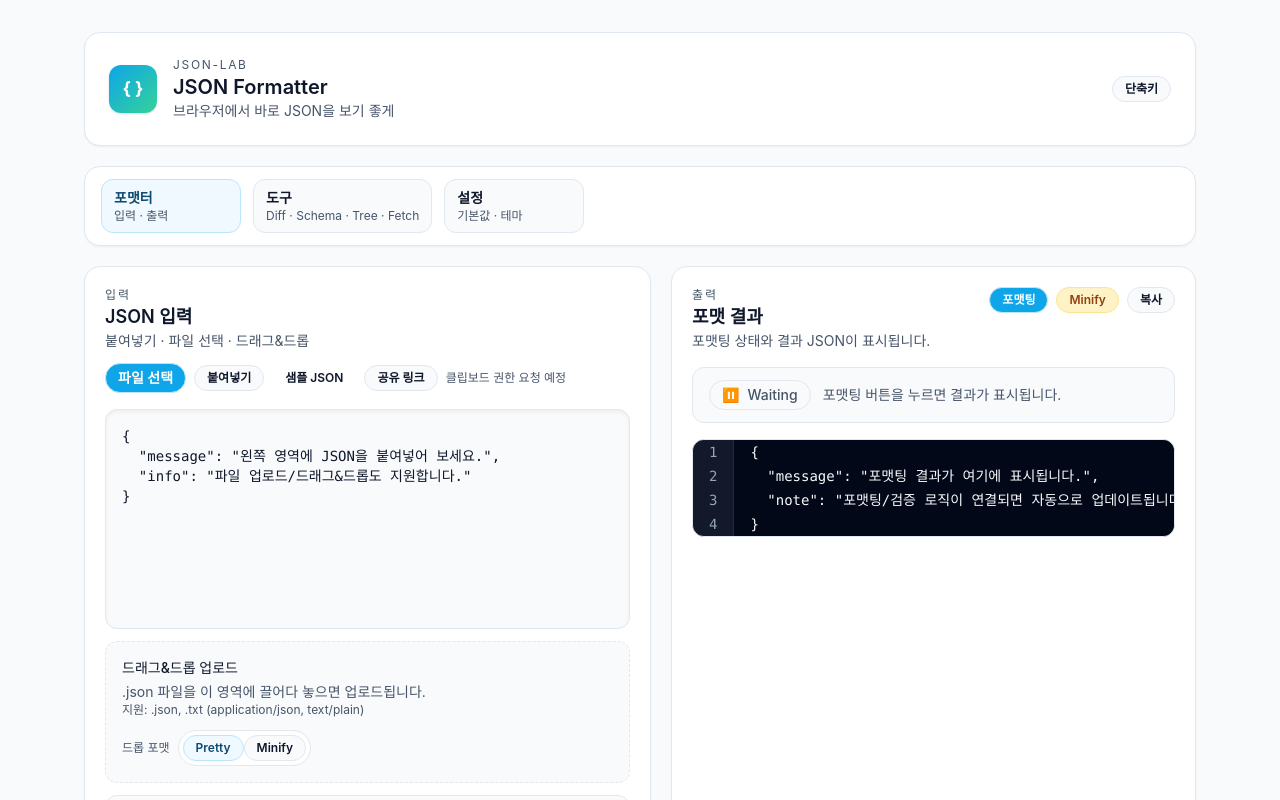
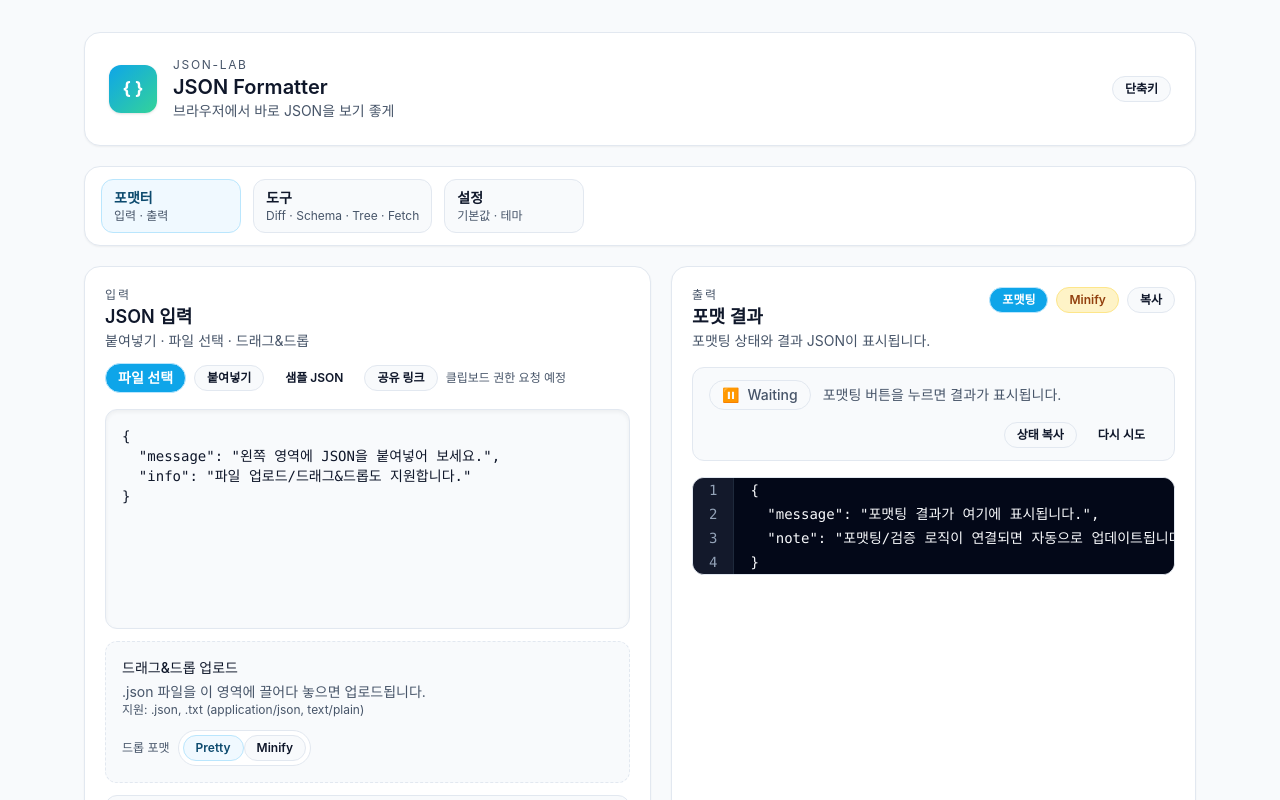
Before and after one commit to ilestri/json-lab, a Vue app: page / in a window 1280 px wide. Shown: the top 800 px of the page. Built offline with nearby package versions, Linux system fonts and the light colour scheme.

Commit message:
feat: 드롭존 UX 개선 및 상태 복사 액션 추가

```diff
--- a/src/components/JsonOutputPanel.vue
+++ b/src/components/JsonOutputPanel.vue
@@ -24,6 +24,7 @@ defineEmits<{
   (e: 'format'): void
   (e: 'copy'): void
   (e: 'minify'): void
+  (e: 'copy-status'): void
 }>()
 
 const lines = computed(() =>
@@ -75,7 +76,7 @@ const statusChip = computed(() => {
         class="flex flex-col gap-2 rounded-xl border border-[var(--color-border)] bg-[var(--color-background)] px-4 py-3"
         aria-live="polite"
       >
-        <div class="flex items-center gap-3">
+        <div class="flex flex-wrap items-center gap-3">
           <StatusBadge
             :label="statusChip.label"
             :tone="statusChip.tone"
@@ -84,6 +85,12 @@ const statusChip = computed(() => {
             :aria-label="`상태: ${statusChip.label}`"
           />
           <p class="text-sm text-[var(--color-muted)]">{{ props.message }}</p>
+          <div class="ml-auto flex flex-wrap items-center gap-2 text-xs">
+            <AppButton variant="neutral" size="sm" @click="$emit('copy-status')"
+              >상태 복사</AppButton
+            >
+            <AppButton variant="ghost" size="sm" @click="$emit('format')">다시 시도</AppButton>
+          </div>
         </div>
         <ul v-if="props.details.length" class="list-disc pl-5 text-xs text-[var(--color-muted)]">
           <li v-for="(item, index) in props.details" :key="index">
--- a/src/composables/useFormatterState.ts
+++ b/src/composables/useFormatterState.ts
@@ -418,6 +418,29 @@ export const useFormatterState = () => {
     }
   }
 
+  const handleCopyStatus = async () => {
+    const payload = [statusMessage.value, ...statusDetails.value].filter(Boolean).join('\n')
+    if (!payload.trim()) {
+      statusMessage.value = '복사할 상태 메시지가 없습니다.'
+      return
+    }
+    try {
+      await navigator.clipboard.writeText(payload)
+      showToast('상태 메시지를 복사했습니다.', { tone: 'success' })
+    } catch (error) {
+      const feedback = buildErrorFeedback(
+        'clipboard',
+        error,
+        [],
+        '상태 메시지 복사에 실패했습니다.'
+      )
+      statusMessage.value = feedback.message
+      statusDetails.value = feedback.details
+      showToast(feedback.message, { tone: 'error' })
+      logError('clipboard', error)
+    }
+  }
+
   const handleFetchUrl = async () => {
     if (!remoteUrl.value) {
       statusMessage.value = 'URL을 입력해주세요.'
@@ -581,6 +604,7 @@ export const useFormatterState = () => {
     handleAutoFormatUploadChange,
     handleAutoFormatFetchChange,
     handleCopy,
+    handleCopyStatus,
     handleFetchUrl,
     resetSettings,
     recentSnippets,
--- a/src/views/FormatView.vue
+++ b/src/views/FormatView.vue
@@ -33,6 +33,7 @@ const {
   handleFormat,
   handleFileInput,
   handleCopy,
+  handleCopyStatus,
   copyShareLink,
   loadRecentSnippet,
   showToast,
@@ -112,6 +113,7 @@ onUnmounted(() => {
         @format="handleFormat"
         @minify="() => handleFormat({ minify: true })"
         @copy="handleCopy"
+        @copy-status="handleCopyStatus"
       />
     </section>
   </div>
```
Also changed, not shown: 2 other files (tests, documents, lock files or other folders). Lines whose indentation alone changed are shown as unchanged.
